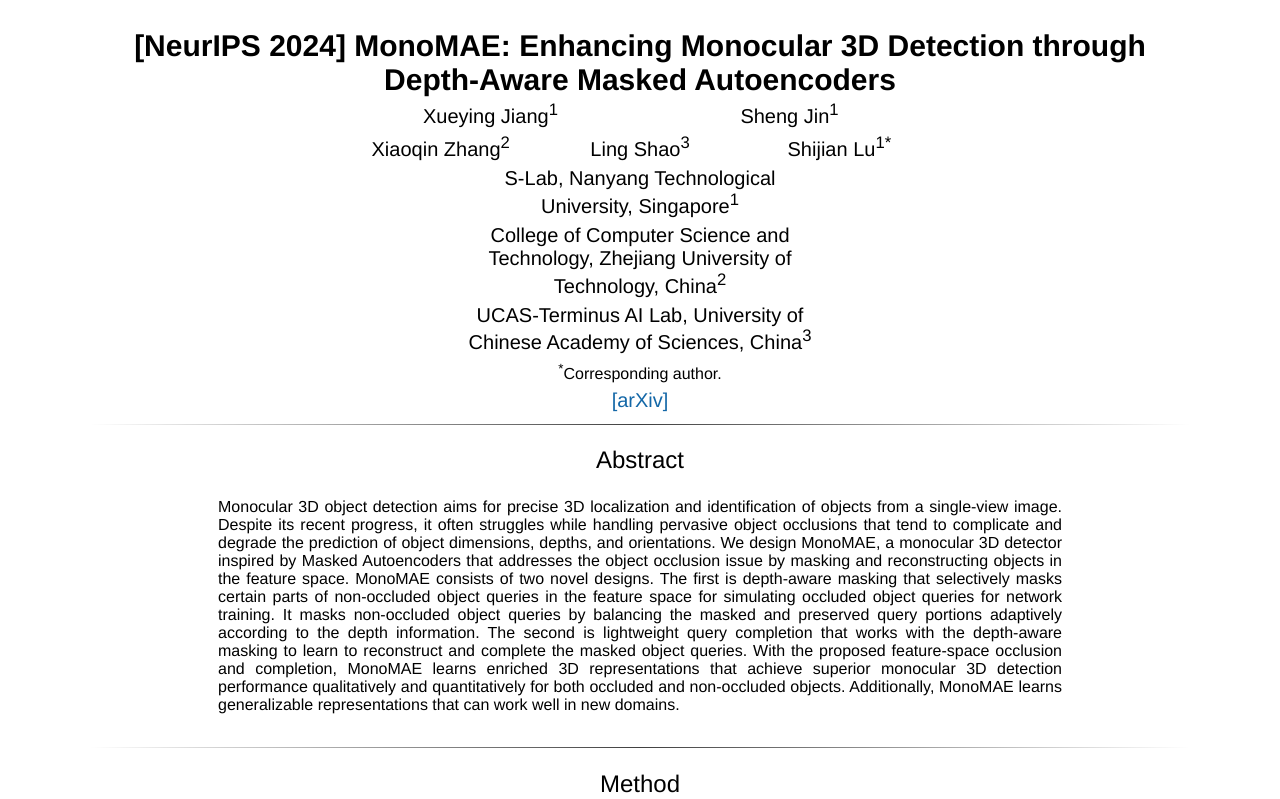
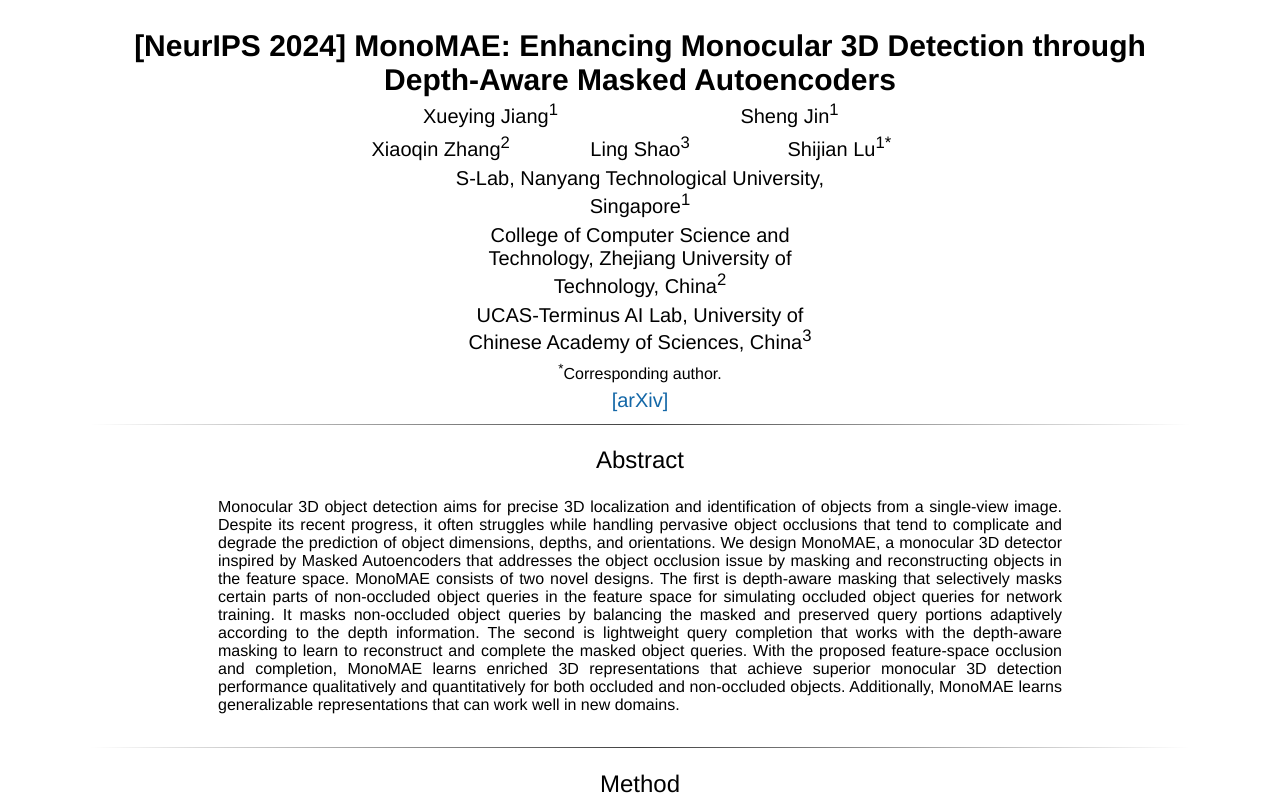
Before and after one commit to jiang-xueying/jiang-xueying.github.io, a Jekyll site: the page projects/MonoMAE.html, which Jekyll copies as it is, in a window 1280 px wide. Shown: the top 799 px of the page. Built offline with Jekyll 4.4.1, drawn with Linux system fonts in a browser that asks for light colours; comment, search, counter and statistics services are not loaded; grey boxes are pictures that could not be loaded.

Commit message:
Update MonoMAE.html

```diff
--- a/projects/MonoMAE.html
+++ b/projects/MonoMAE.html
@@ -172,18 +172,18 @@
 					</td>
 				</tr>
 			</table>
-			<table align=center width=350px>
-				<td align=center width=200px>
+			<table align=center width=400px>
+				<td align=center width=350px>
 					<span style="font-size:20px">S-Lab, Nanyang Technological University, Singapore<sup>1</sup></span>
 				</td>
 			</table>
-			<table align=center width=350px>
-				<td align=center width=200px>
+			<table align=center width=400px>
+				<td align=center width=350px>
 					<span style="font-size:20px">College of Computer Science and Technology, Zhejiang University of Technology, China<sup>2</sup></span>
 				</td>
 			</table>
-			<table align=center width=350px>
-				<td align=center width=200px>
+			<table align=center width=400px>
+				<td align=center width=350px>
 					<span style="font-size:20px">UCAS-Terminus AI Lab, University of Chinese Academy of Sciences, China<sup>3</sup></span>
 				</td>
 			</table>
```
